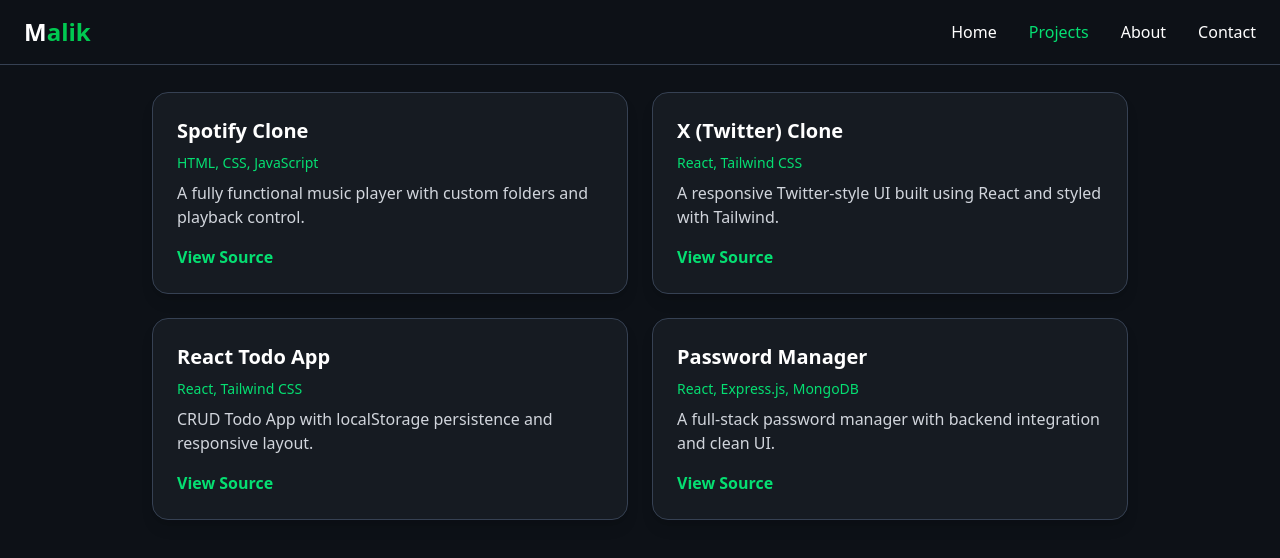
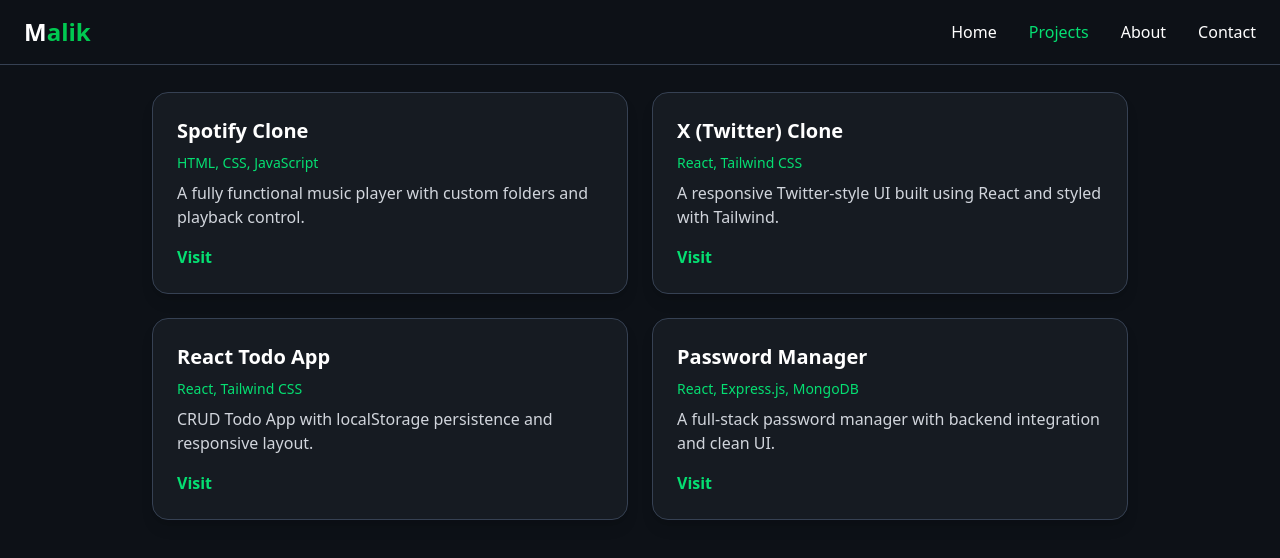
Before and after one commit to malikusama755/Portfolio, a React (Vite) app: page /projects in a window 1280 px wide. Shown: the top 558 px of the page. Built offline with nearby package versions, Linux system fonts and the light colour scheme.

Commit message:
Initial commit

```diff
--- a/src/pages/Projects.jsx
+++ b/src/pages/Projects.jsx
@@ -17,7 +17,7 @@
     title: "React Todo App",
     tech: "React, Tailwind CSS",
     description: "CRUD Todo App with localStorage persistence and responsive layout.",
-    source: "https://todo-app-react-qj93aputk-malik-usamas-projects-125d20f3.vercel.app#",
+    source: "https://todo-app-react-sigma-one.vercel.app/",
   },
   {
     title: "Password Manager",
@@ -51,7 +51,7 @@
               rel="noopener noreferrer"
               className="inline-block text-green-400 font-semibold hover:underline"
             >
-              View Source
+              Visit
             </a>
           </motion.div>
         ))}
```
